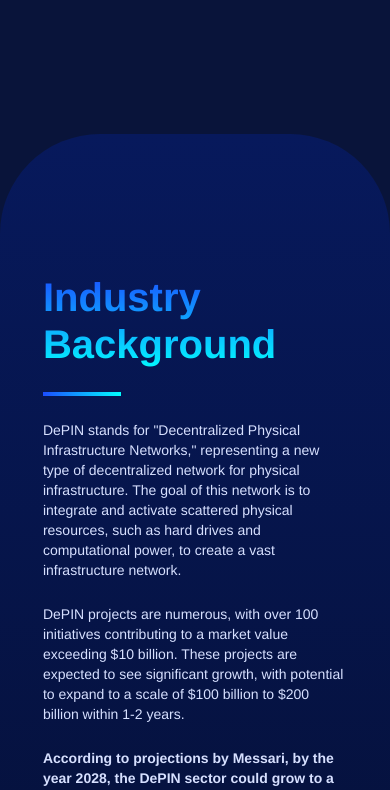
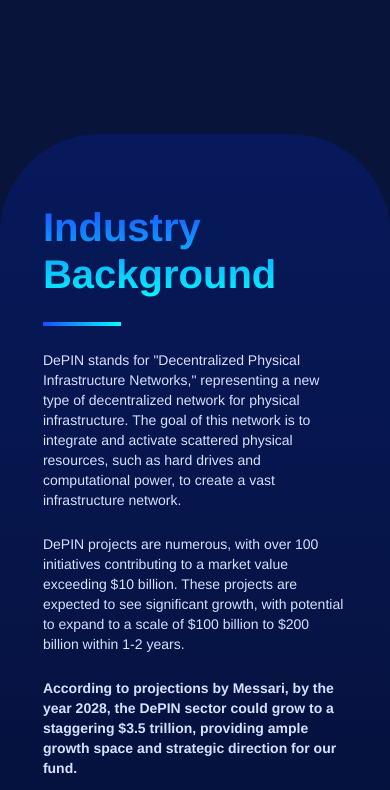
Before and after one commit to lyswifter/depinX, a Vue app: page / in a window 390 px wide. Shown: the part 1380-2170 px from the top of the page. Built offline with nearby package versions, Linux system fonts and the light colour scheme.

Commit message:
change some sizes

```diff
--- a/src/components/Header.vue
+++ b/src/components/Header.vue
@@ -1,5 +1,5 @@
 <script setup lang="ts">
-import { defineEmits, reactive } from 'vue';
+import { reactive } from 'vue';
 
 let state = reactive({
     defaultIdx: 0,
--- a/src/components/Industry.vue
+++ b/src/components/Industry.vue
@@ -89,7 +89,7 @@ let state = reactive({
     .mid-view-2 {
         margin: 0 auto;
         width: 78%;
-        padding-top: 140px;
+        padding-top: 70px;
     }
 
     .id-title-font {
--- a/src/components/Portfolio.vue
+++ b/src/components/Portfolio.vue
@@ -71,7 +71,7 @@ let state = reactive({
 <style scoped>
 .portfolio-view {
     background: #011325;
-    padding-top: 200px;
+    padding-top: 100px;
 }
 
 @media screen and (max-width: 767px) {
--- a/src/components/Video.vue
+++ b/src/components/Video.vue
@@ -1,6 +1,4 @@
 <script setup lang="ts">
-import { defineEmits } from "vue";
-
 const emit = defineEmits({
     scrollToNextView(target: string) {
         console.log(target)
--- a/src/components/Why.vue
+++ b/src/components/Why.vue
@@ -333,10 +333,12 @@ let state = reactive({
 
     .contact-v {
         width: 100%;
+        margin-top: 200px;
     }
 
     .checknode-view {
         background: no-repeat center/100% url(../assets/acnode_best_choice_mobile@2x.png);
+        background-position: top
     }
 }
 
```
